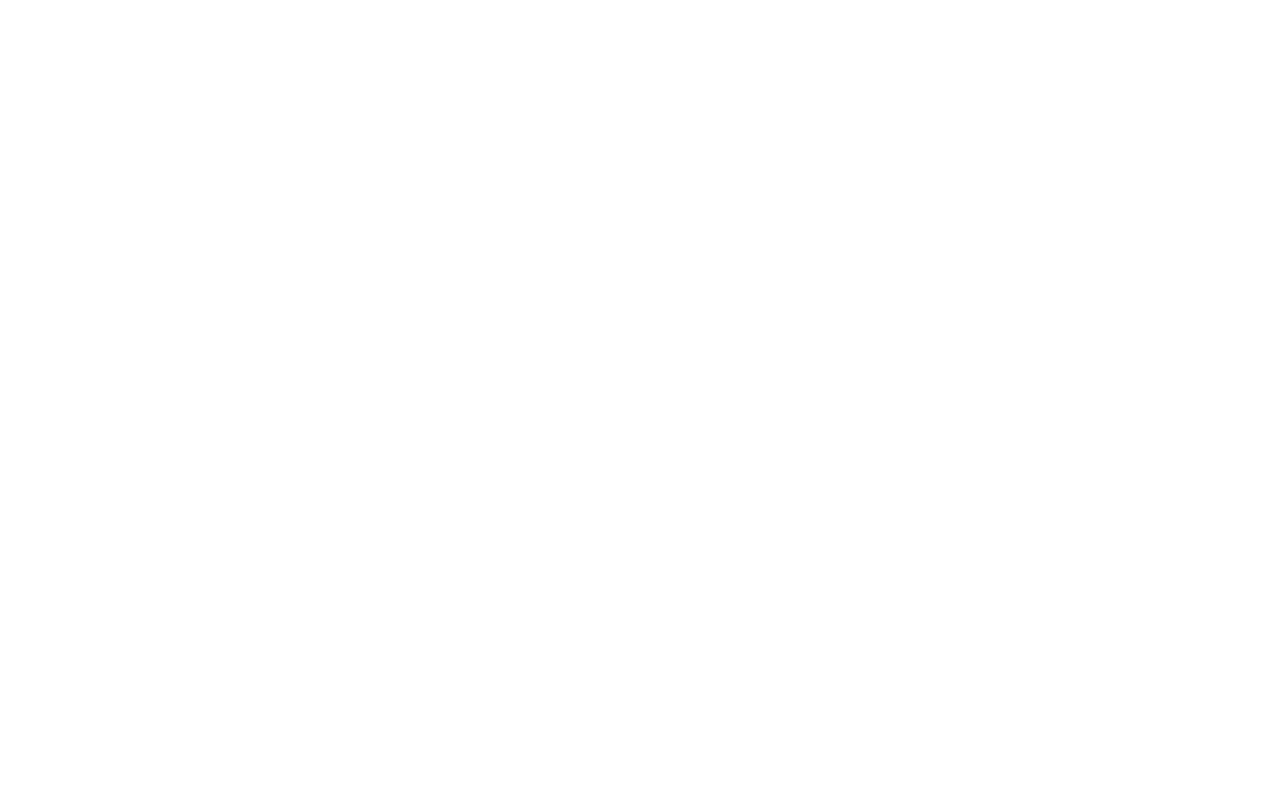
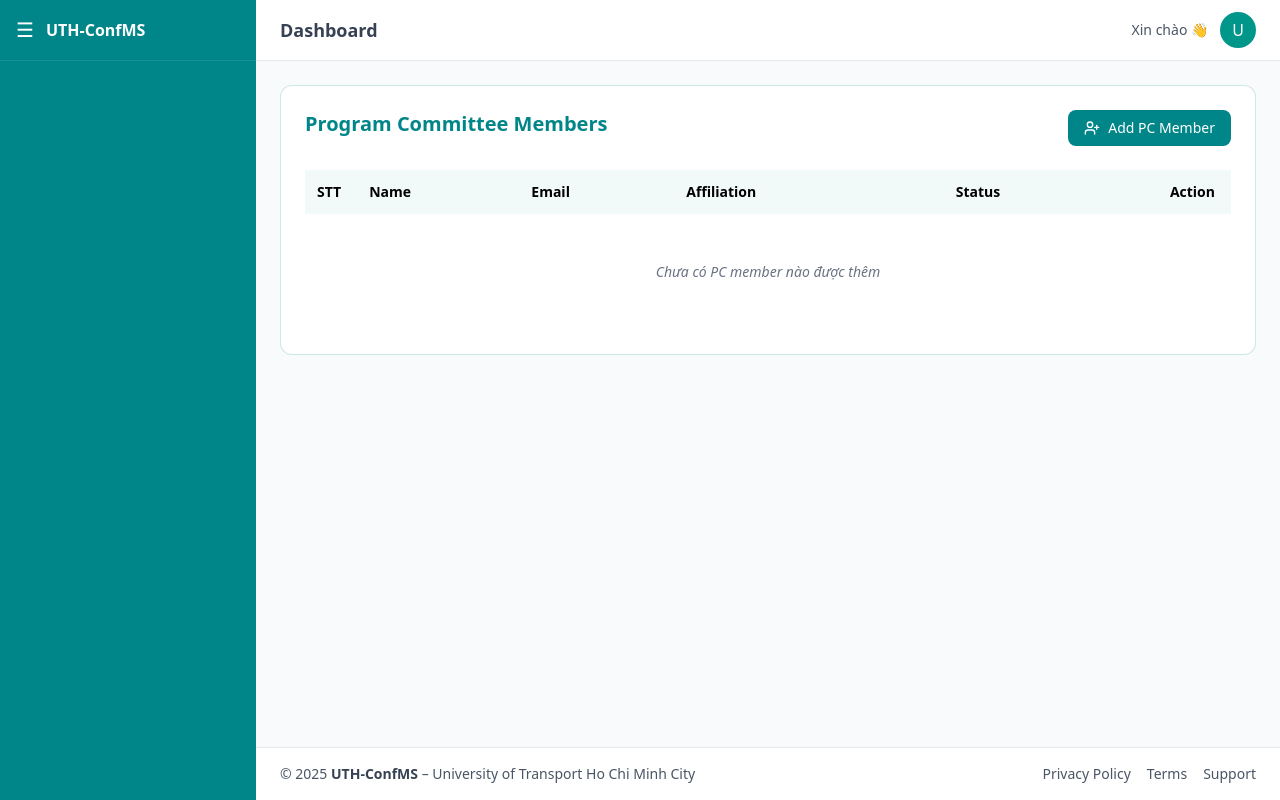
Before and after one commit to lephu2k6/UTH-ConfMS, a React (Vite) app in the folder client/: page /dashboard/pc-management in a window 1280 px wide. Before the commit this address had no page. Built offline with nearby package versions, Linux system fonts and the light colour scheme.

Commit message:
PcManagement

```diff
--- a/client/src/app/router/index.jsx
+++ b/client/src/app/router/index.jsx
@@ -18,6 +18,8 @@
 import ConferenceList from "../../features/auth/pages/ConferenceList";
 import TrackTopicManagement from "../../features/auth/pages/TrackTopicManagement";
 import PaperSubmissionPage from "../../features/submission/PaperSubmissionPage";
+import PcManagement from "../../features/auth/pages/PcManagement";
+
 
 
 
@@ -41,6 +43,8 @@
                     <Route path="conference-list" element={<ConferenceList />} />
                     <Route path="track-topic" element={<TrackTopicManagement />} />
                     <Route path="submission" element={<PaperSubmissionPage />} />
+                    <Route path="pc-management" element={<PcManagement />} />
+
                 </Route>
             </Routes>
         </BrowserRouter>
--- /dev/null
+++ b/client/src/features/auth/pages/PcManagement.jsx
@@ -0,0 +1,258 @@
+ import { useState } from "react";
+import { Trash2, UserX, UserPlus } from "lucide-react";
+
+export default function PCMemberList({
+  currentUserRole = "CHAIR",
+  conferenceStatus = "OPEN",
+}) {
+  const isChair = currentUserRole === "CHAIR";
+  const isClosed = conferenceStatus === "CLOSED";
+
+  /* ================= DATA (NO API YET) ================= */
+  const [pcMembers, setPcMembers] = useState([]);
+
+  const [confirmRemove, setConfirmRemove] = useState(null);
+
+  /* ===== ADD PC MEMBER ===== */
+  const [showAddForm, setShowAddForm] = useState(false);
+  const [confirmAdd, setConfirmAdd] = useState(false);
+  const [newMember, setNewMember] = useState({
+    name: "",
+    email: "",
+    affiliation: "",
+  });
+
+  const handleAddAccept = () => {
+    setPcMembers([
+      ...pcMembers,
+      {
+        id: Date.now(),
+        ...newMember,
+        status: "ACTIVE",
+      },
+    ]);
+    setConfirmAdd(false);
+    setShowAddForm(false);
+    setNewMember({ name: "", email: "", affiliation: "" });
+  };
+
+  const toggleStatus = (id) => {
+    setPcMembers(
+      pcMembers.map((m) =>
+        m.id === id
+          ? { ...m, status: m.status === "ACTIVE" ? "INACTIVE" : "ACTIVE" }
+          : m
+      )
+    );
+  };
+
+  const handleRemove = () => {
+    setPcMembers(pcMembers.filter((m) => m.id !== confirmRemove.id));
+    setConfirmRemove(null);
+  };
+
+  return (
+    <div className="p-6 bg-white rounded-xl border border-[#008689]/20">
+      {/* Header */}
+      <div className="flex justify-between mb-6">
+        <h2 className="text-xl font-semibold text-[#008689]">
+          Program Committee Members
+        </h2>
+
+        {isChair && (
+          <button
+            disabled={isClosed}
+            onClick={() => setShowAddForm(!showAddForm)}
+            className={`flex items-center gap-2 px-4 py-2 rounded-lg text-sm
+              ${
+                isClosed
+                  ? "bg-gray-300 cursor-not-allowed"
+                  : "bg-[#008689] text-white hover:bg-[#006f70]"
+              }`}
+          >
+            <UserPlus size={16} />
+            Add PC Member
+          </button>
+        )}
+      </div>
+
+      {/* TABLE */}
+      <table className="w-full text-sm">
+        <thead className="bg-[#008689]/5">
+          <tr>
+            <th className="px-3 py-3 text-left w-12">STT</th>
+            <th className="px-4 py-3 text-left">Name</th>
+            <th className="px-4 py-3 text-left">Email</th>
+            <th className="px-4 py-3 text-left">Affiliation</th>
+            <th className="px-4 py-3 text-center">Status</th>
+            {isChair && <th className="px-4 py-3 text-right">Action</th>}
+          </tr>
+        </thead>
+
+        <tbody>
+          {/* EMPTY STATE */}
+          {pcMembers.length === 0 && !showAddForm && (
+            <tr>
+              <td
+                colSpan={isChair ? 7 : 6}
+                className="px-4 py-12 text-center text-gray-500 italic"
+              >
+                Chưa có PC member nào được thêm
+              </td>
+            </tr>
+          )}
+
+          {/* LIST */}
+          {pcMembers.map((m, index) => (
+            <tr
+              key={m.id}
+              className="border-t hover:bg-[#008689]/5 transition"
+            >
+              <td className="px-3 py-3">{index + 1}</td>
+              <td className="px-3 py-3 text-gray-500">{m.id}</td>
+              <td className="px-4 py-3 font-medium">{m.name}</td>
+              <td className="px-4 py-3 text-gray-600">{m.email}</td>
+              <td className="px-4 py-3">{m.affiliation}</td>
+              <td className="px-4 py-3 text-center">
+                <span
+                  className={`px-2 py-1 rounded-full text-xs font-medium
+                    ${
+                      m.status === "ACTIVE"
+                        ? "bg-[#008689]/15 text-[#008689]"
+                        : "bg-gray-200 text-gray-600"
+                    }`}
+                >
+                  {m.status}
+                </span>
+              </td>
+
+              {isChair && (
+                <td className="px-4 py-3 text-right space-x-2">
+                  <button
+                    disabled={isClosed}
+                    onClick={() => toggleStatus(m.id)}
+                    className="text-[#008689] hover:bg-[#008689]/10 p-2 rounded disabled:opacity-50"
+                  >
+                    <UserX size={16} />
+                  </button>
+
+                  <button
+                    disabled={isClosed}
+                    onClick={() => setConfirmRemove(m)}
+                    className="text-red-600 hover:bg-red-50 p-2 rounded disabled:opacity-50"
+                  >
+                    <Trash2 size={16} />
+                  </button>
+                </td>
+              )}
+            </tr>
+          ))}
+
+          {/* ADD FORM */}
+          {showAddForm && (
+            <tr className="bg-[#008689]/5">
+              <td colSpan={2} />
+              <td className="px-4 py-3">
+                <input
+                  className="w-full border rounded px-3 py-2"
+                  placeholder="Name"
+                  value={newMember.name}
+                  onChange={(e) =>
+                    setNewMember({ ...newMember, name: e.target.value })
+                  }
+                />
+              </td>
+              <td className="px-4 py-3">
+                <input
+                  className="w-full border rounded px-3 py-2"
+                  placeholder="Email"
+                  value={newMember.email}
+                  onChange={(e) =>
+                    setNewMember({ ...newMember, email: e.target.value })
+                  }
+                />
+              </td>
+              <td className="px-4 py-3">
+                <input
+                  className="w-full border rounded px-3 py-2"
+                  placeholder="Affiliation"
+                  value={newMember.affiliation}
+                  onChange={(e) =>
+                    setNewMember({
+                      ...newMember,
+                      affiliation: e.target.value,
+                    })
+                  }
+                />
+              </td>
+              <td colSpan={2} className="px-4 py-3 text-right">
+                <button
+                  onClick={() => setConfirmAdd(true)}
+                  className="bg-[#008689] text-white px-4 py-2 rounded hover:bg-[#006f70]"
+                >
+                  Add
+                </button>
+              </td>
+            </tr>
+          )}
+        </tbody>
+      </table>
+
+      {/* CONFIRM ADD */}
+      {confirmAdd && (
+        <div className="fixed inset-0 bg-black/40 flex items-center justify-center">
+          <div className="bg-white p-6 rounded-xl w-[400px]">
+            <h3 className="text-lg font-semibold text-[#008689] mb-2">
+              Confirm Add
+            </h3>
+            <p className="mb-6">
+              Bạn chắc chắn muốn thêm PC member này chứ?
+            </p>
+            <div className="flex justify-end gap-3">
+              <button
+                onClick={() => setConfirmAdd(false)}
+                className="border px-4 py-2 rounded"
+              >
+                Cancel
+              </button>
+              <button
+                onClick={handleAddAccept}
+                className="bg-[#008689] text-white px-4 py-2 rounded"
+              >
+                Accept
+              </button>
+            </div>
+          </div>
+        </div>
+      )}
+
+      {/* CONFIRM REMOVE */}
+      {confirmRemove && (
+        <div className="fixed inset-0 bg-black/40 flex items-center justify-center">
+          <div className="bg-white p-6 rounded-xl w-[400px]">
+            <h3 className="text-lg font-semibold text-[#008689] mb-4">
+              Confirm Remove
+            </h3>
+            <p className="mb-6">
+              Bạn có chắc muốn xóa <b>{confirmRemove.name}</b>?
+            </p>
+            <div className="flex justify-end gap-3">
+              <button
+                onClick={() => setConfirmRemove(null)}
+                className="border px-4 py-2 rounded"
+              >
+                Cancel
+              </button>
+              <button
+                onClick={handleRemove}
+                className="bg-red-600 text-white px-4 py-2 rounded"
+              >
+                Remove
+              </button>
+            </div>
+          </div>
+        </div>
+      )}
+    </div>
+  );
+}
```
Also changed, not shown: 1 other file (tests, documents, lock files or other folders).
